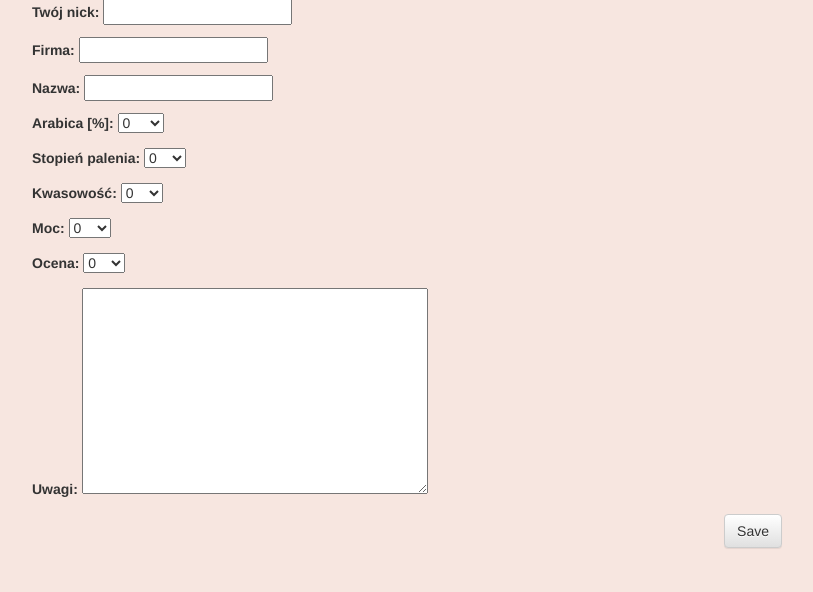
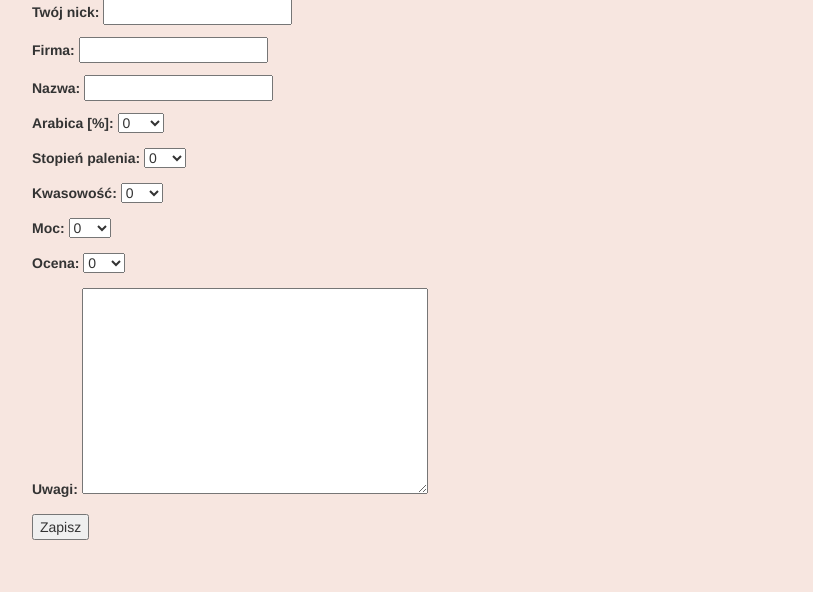
Before and after one commit to m-rzeszotarski/piyewi, a Django app: page /kawa/new in a window 1280 px wide. Shown: the part 208-800 px from the top of the page, without its empty margins (23-836 px from the left). Run offline with Django 3.2, Linux system fonts and the light colour scheme; some libraries are stand-ins or nearby versions.

Commit message:
form save button

```diff
--- a/strona/templates/strona/kawa_edit.html
+++ b/strona/templates/strona/kawa_edit.html
@@ -4,6 +4,6 @@
     <h2>Nowa recenzja kawy</h2>
     <form method="POST" class="post-form">{% csrf_token %}
         {{ form.as_p }}
-        <button type="submit" class="save btn btn-default">Save</button>
+        <button type="submit" class="button2">Zapisz</button>
     </form>
 {% endblock %}
--- a/strona/templates/strona/piwo_edit.html
+++ b/strona/templates/strona/piwo_edit.html
@@ -4,6 +4,6 @@
     <h2>Nowa recenzja piwa</h2>
     <form method="POST" class="post-form">{% csrf_token %}
         {{ form.as_p }}
-        <button type="submit" class="save btn btn-default">Save</button>
+        <button type="submit" class="button2">Zapisz</button>
     </form>
 {% endblock %}
--- a/strona/templates/strona/wino_edit.html
+++ b/strona/templates/strona/wino_edit.html
@@ -4,6 +4,6 @@
     <h2>Nowa recenzja wina</h2>
     <form method="POST" class="post-form">{% csrf_token %}
         {{ form.as_p }}
-        <button type="submit" class="save btn btn-default">Save</button>
+        <button type="submit" class="button2">Zapisz</button>
     </form>
 {% endblock %}
--- a/strona/templates/strona/yerba_edit.html
+++ b/strona/templates/strona/yerba_edit.html
@@ -4,6 +4,6 @@
     <h2>Nowa recenzja yerby</h2>
     <form method="POST" class="post-form">{% csrf_token %}
         {{ form.as_p }}
-        <button type="submit" class="save btn btn-default">Save</button>
+        <button type="submit" class="button2">Zapisz</button>
     </form>
 {% endblock %}
```
